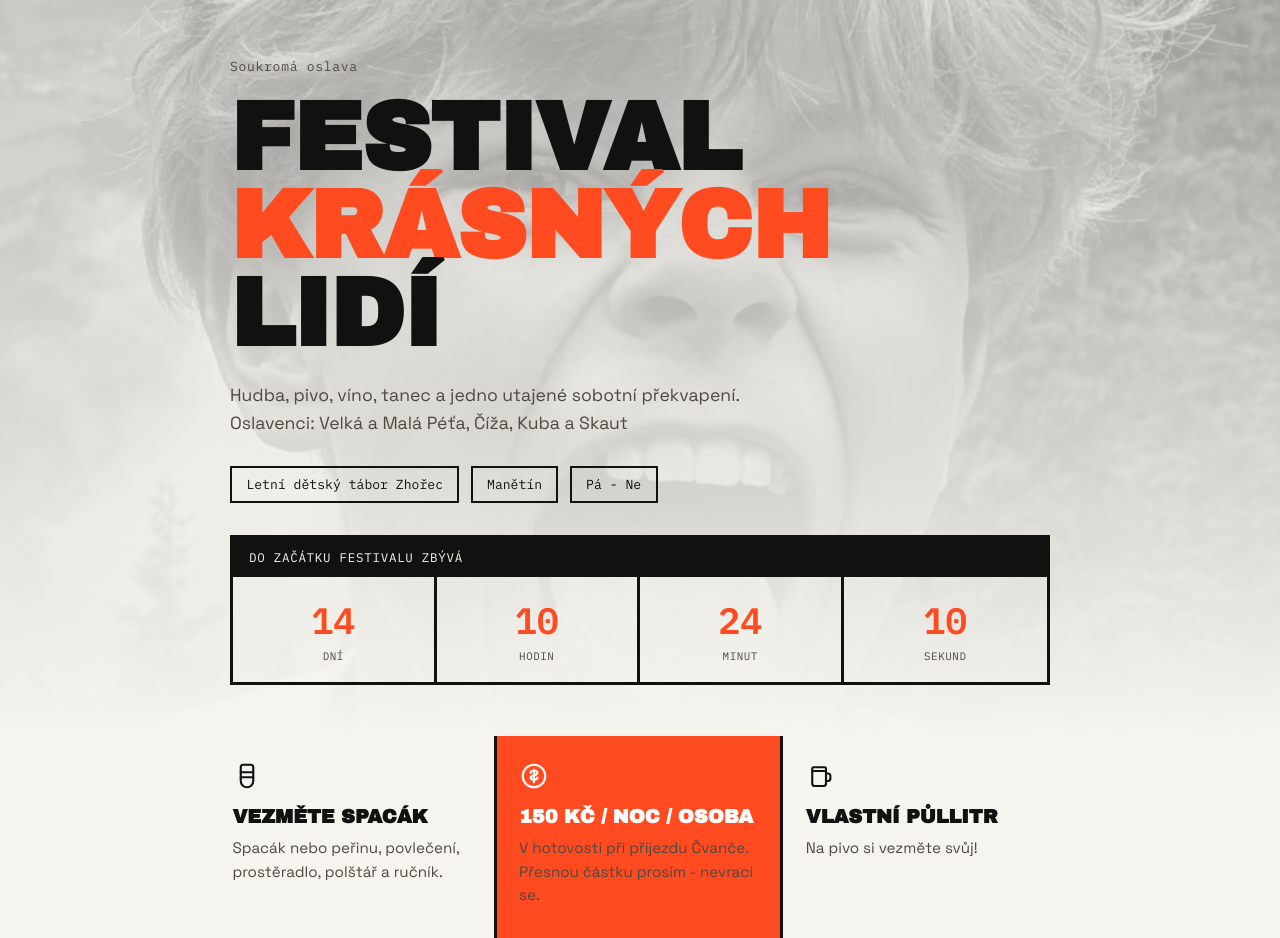
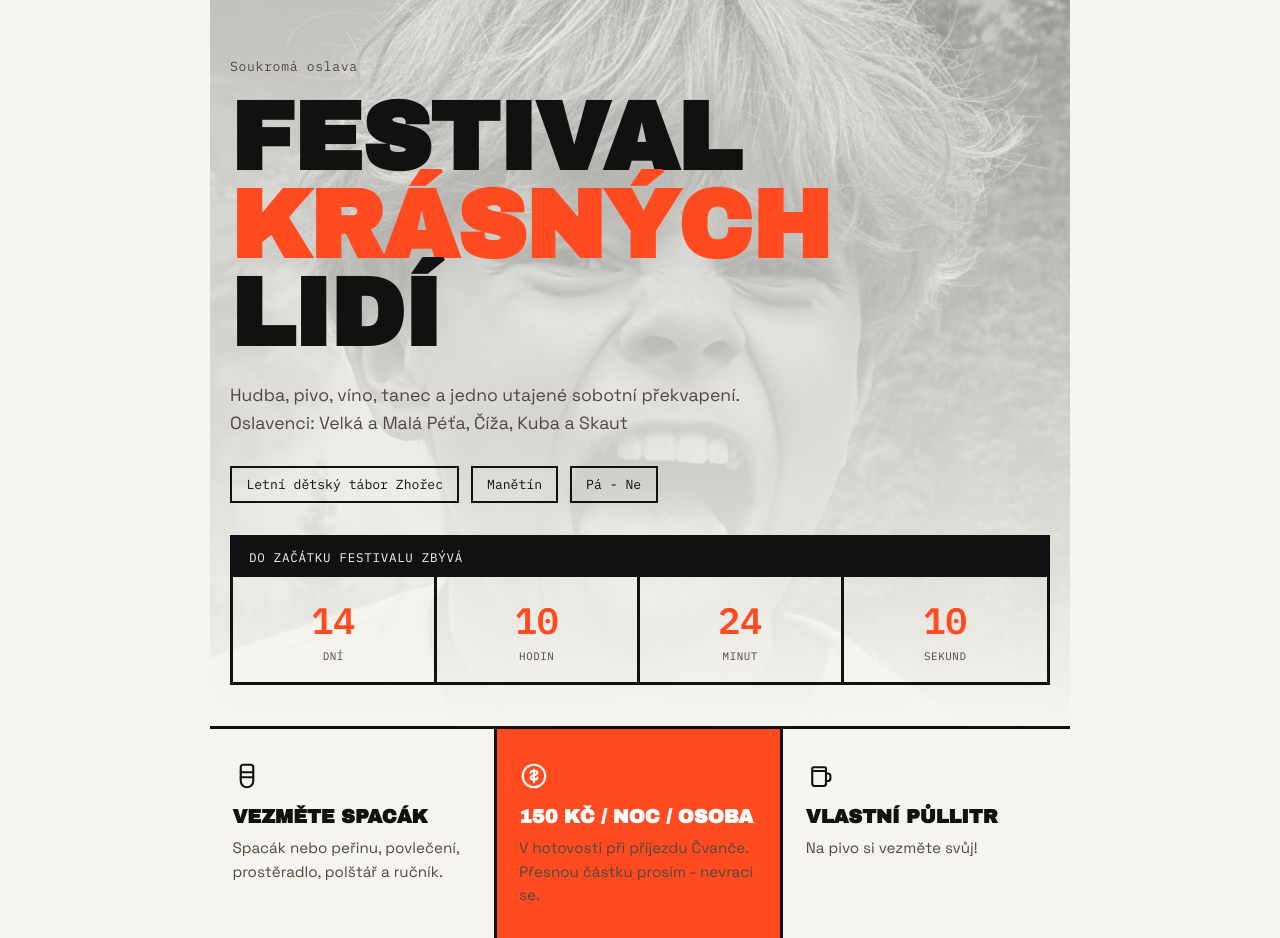
Before and after one commit to ciza76/padesat, a Flask app: page / in a window 1280 px wide. Shown: the part 64-1002 px from the top of the page. Run offline with Flask 3, Linux system fonts and the light colour scheme.

Commit message:
repair style

```diff
--- a/root/static/style.css
+++ b/root/static/style.css
@@ -130,6 +130,8 @@ a{ color:inherit; }
    Hero
 --------------------------------------------- */
 .hero{
+  position:relative;
+  overflow:hidden;
   max-width:var(--container);
   margin:0 auto;
   padding:3.6rem 1.25rem 2.6rem;
```
